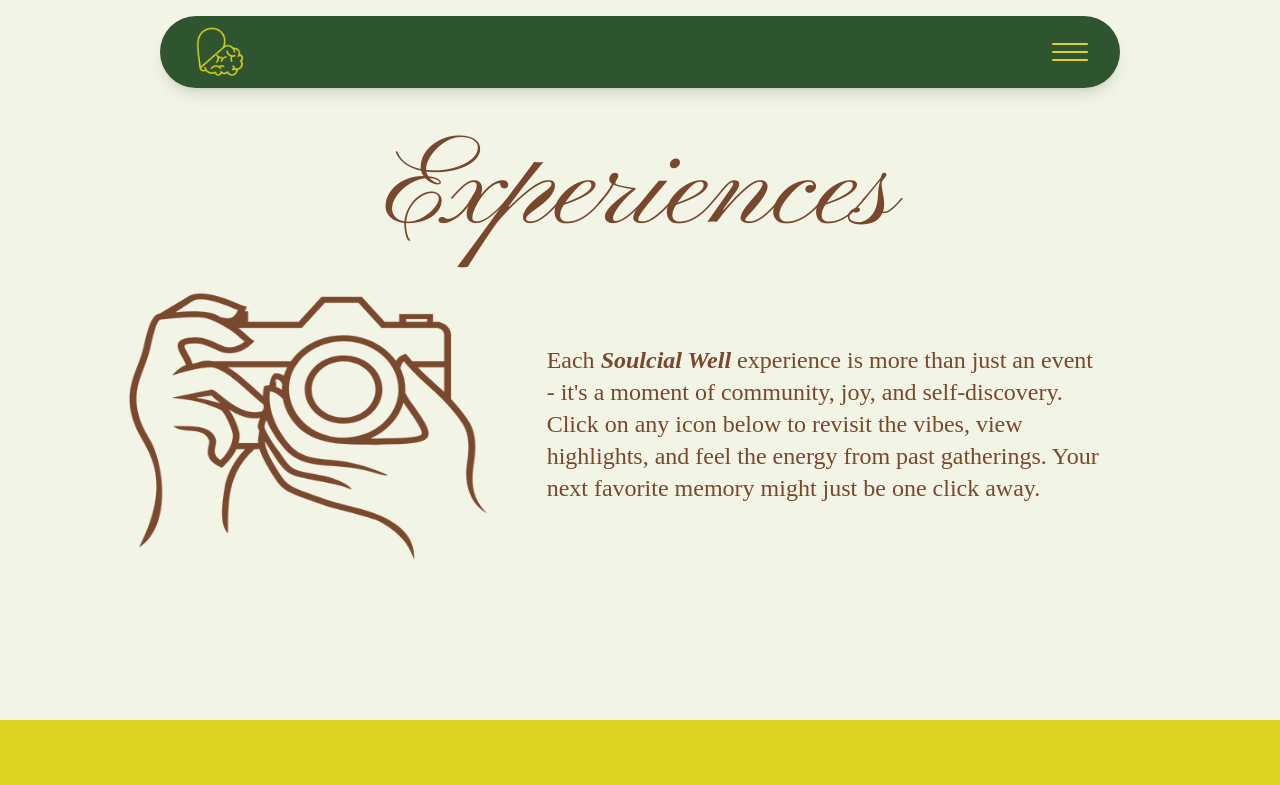
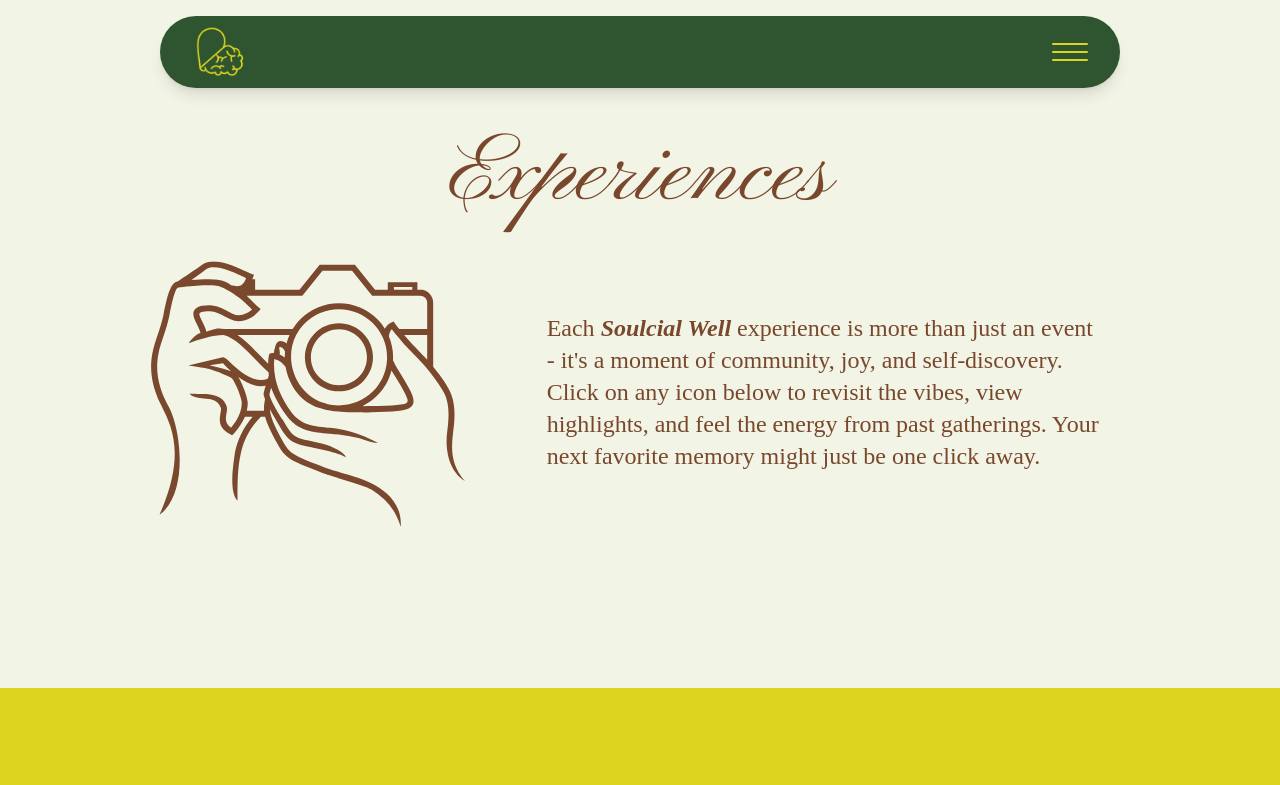
Before and after one commit to thatsehannah/the-soulcial-well, a Next.js app: page /experiences in a window 1280 px wide. Shown: the top 785 px of the page. Built offline with nearby package versions, Linux system fonts and the light colour scheme.

Commit message:
updating image and title size on experiences landing section

```diff
--- a/app/experiences/page.tsx
+++ b/app/experiences/page.tsx
@@ -9,13 +9,13 @@
   return (
     <main>
       <section className='flex flex-col justify-center items-center lg:p-32 py-40 px-16 bg-[#f2f4e6]'>
-        <p className='lg:text-9xl text-8xl text-center font-script'>
+        <p className='lg:text-8xl text-7xl text-center font-script'>
           Experiences
         </p>
         <div className='grid grid-cols-1 lg:grid-cols-3 lg:my-8 my-4 items-center lg:gap-22 '>
           <div className='relative mx-auto my-auto lg:h-68 h-62 lg:w-90 w-68'>
             <Image
-              src='/assets/experiences-camera.png'
+              src='/assets/experiences.svg'
               alt='camera'
               fill
               quality={100}
```
Also changed, not shown: public/assets/experiences.svg (added).
